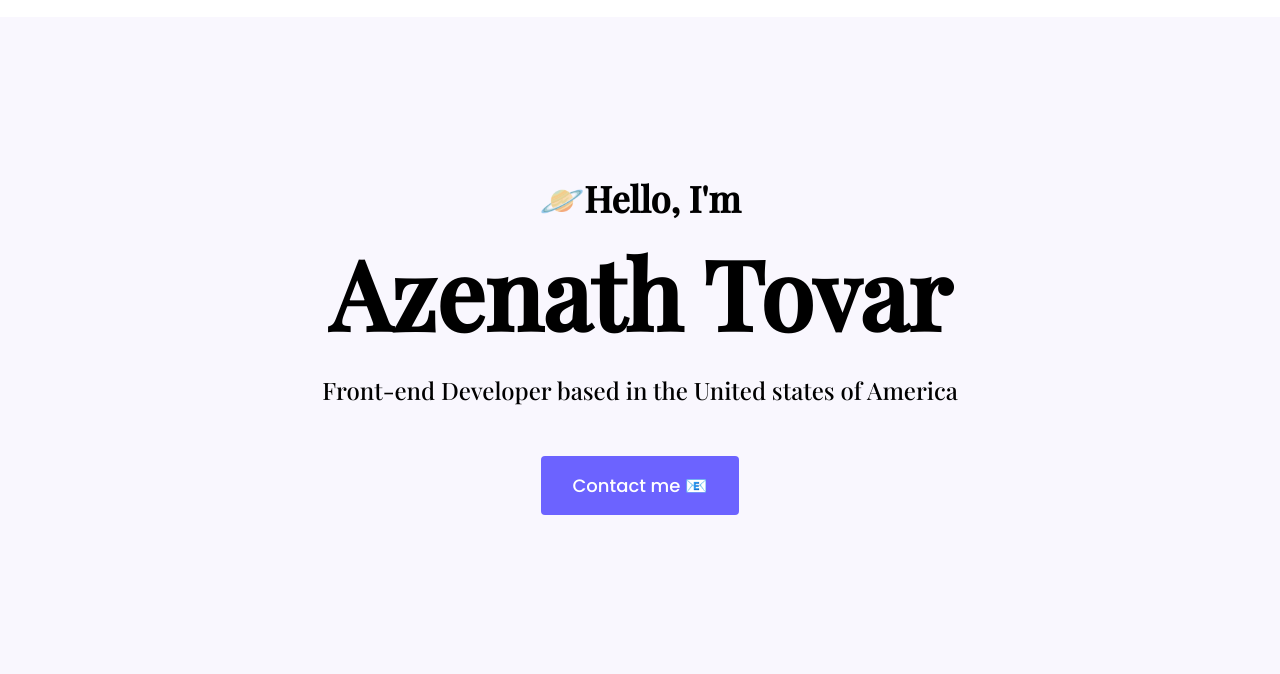
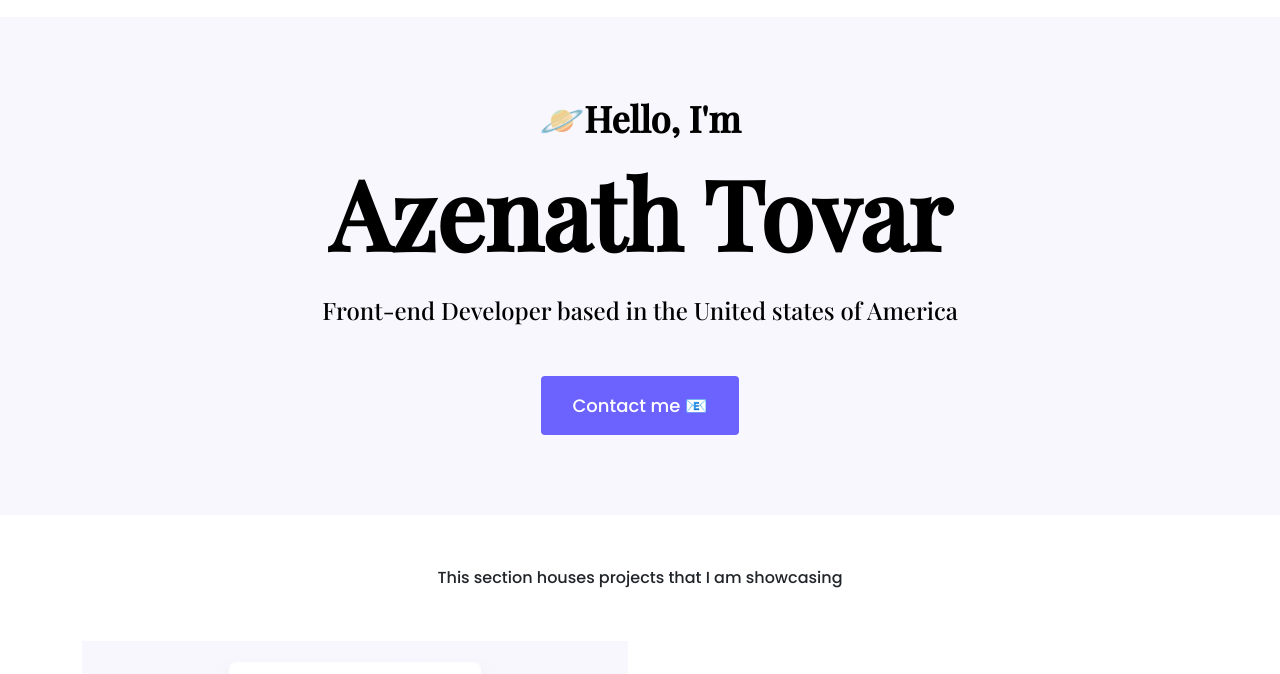
Before and after one commit to AzenathN/Portfolio-ATProject, a plain HTML site: page index.html in a window 1280 px wide. Shown: the part 65-739 px from the top of the page. Drawn offline with nearby package versions, Linux system fonts and the light colour scheme; a web font is replaced by a local one.

Commit message:
CSS
Last adjustment for the night

```diff
--- a/styles/portfolio.css
+++ b/styles/portfolio.css
@@ -37,7 +37,7 @@ p {
 .hero {
   background: var(--secondary-color);
   text-align: center;
-  padding: 160px 20px;
+  padding: 80px 20px;
 }
 
 .hero h3 {
@@ -99,7 +99,6 @@ p {
 }
 footer {
   margin: 10px 10px;
-
 }
 footer h4 {
   font-family: "Allison", cursive;
```
